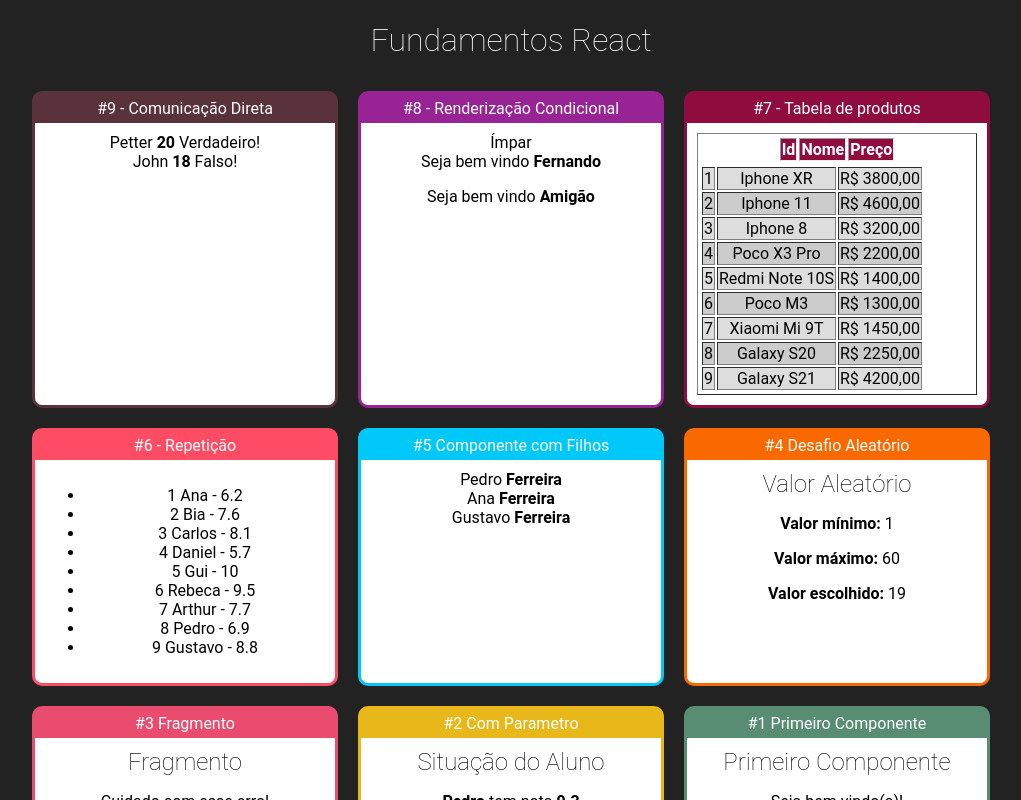
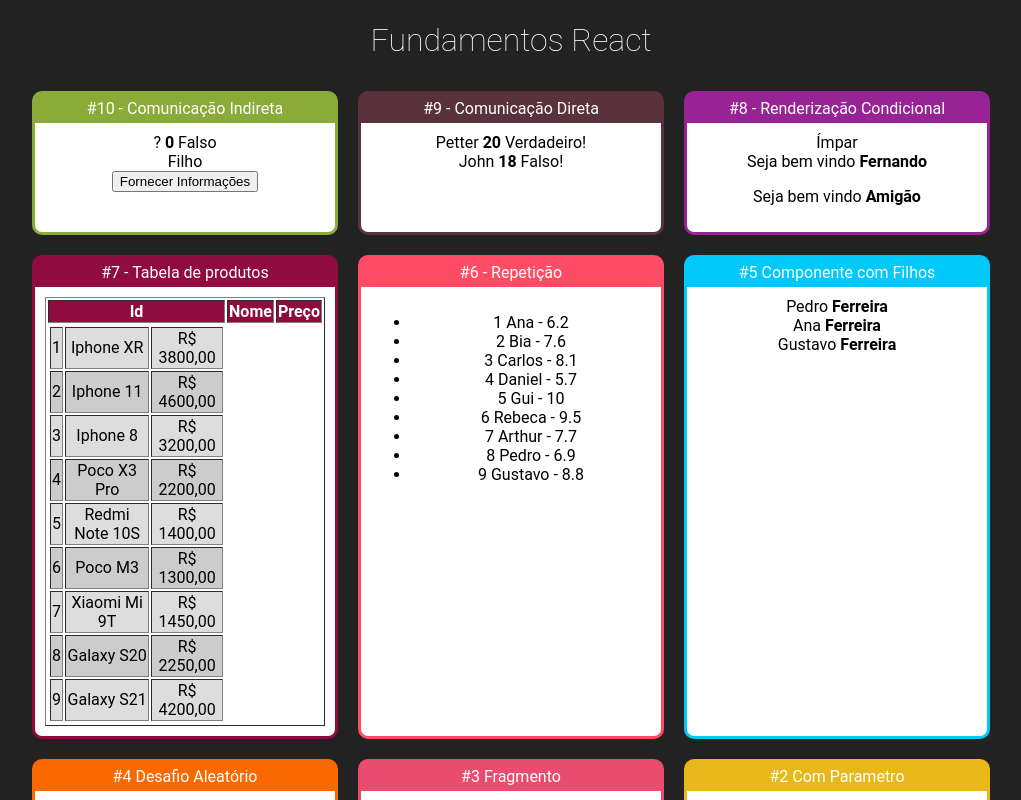
Before and after one commit to juniorlourenco/fundamentos_react, a React (Create React App) app: page / in a window 1280 px wide. Shown: the top 800 px of the page, without its empty margins (129-1150 px from the left). Built offline with nearby package versions, Linux system fonts and the light colour scheme.

Commit message:
indirect communication

```diff
--- a/src/App.jsx
+++ b/src/App.jsx
@@ -2,6 +2,7 @@
 import React from 'react';
 import './App.css';
 
+import IndirectFather from './components/communication/IndirectFather';
 import DirectFather from './components/communication/DirectFather';
 import UsuarioInfo from './components/conditional/UsuarioInfo';
 import ParOuImpar from './components/conditional/ParOuImpar';
@@ -20,6 +21,9 @@ export default () => (
         <h1>Fundamentos React</h1>
 
         <div className="Cards">
+            <Card titulo="#10 - Comunicação Indireta" color="#8BAB39">
+                <IndirectFather></IndirectFather>
+            </Card>
             <Card titulo="#9 - Comunicação Direta" color="#59323C">
                 <DirectFather></DirectFather>
             </Card>
--- /dev/null
+++ b/src/components/communication/IndirectFather.jsx
@@ -0,0 +1,26 @@
+/* eslint-disable import/no-anonymous-default-export */
+import React from 'react';
+import IndirectSon from './IndirectSon';
+
+export default props => {
+    let nome ='?'
+    let idade = 0
+    let nerd = false
+    //nome idade nerd
+    function fornecerInformacoes(nomeParam, idadeParam, nerdParam){
+        nome = nomeParam
+        idade = idadeParam
+        nerd = nerdParam
+    }
+
+    return(
+        <div>
+            <div>
+                <span>{nome} </span>
+                <span><strong>{idade}</strong></span>
+                <span> {nerd ? 'Verdadeiro' : 'Falso'}</span>
+            </div>
+            <IndirectSon quandoClicar={fornecerInformacoes}></IndirectSon>
+        </div>
+    )
+}
--- /dev/null
+++ b/src/components/communication/IndirectSon.jsx
@@ -0,0 +1,19 @@
+/* eslint-disable import/no-anonymous-default-export */
+import React from 'react';
+
+export default props => {
+    return(
+        <div>
+            <div>
+                Filho
+            </div>
+            <button onClick={
+                function (e) {
+                   props.quandoClicar('João', 53, true);
+                }
+            }>
+                Fornecer Informações
+            </button>
+        </div>
+    )
+}
--- a/src/components/repeat/ProductsTable.jsx
+++ b/src/components/repeat/ProductsTable.jsx
@@ -18,13 +18,13 @@ export default props => {
     return(
         <div className="TabelaProdutos">
             <table border="1">
-                <thread>
+                <thead>
                     <tr>
                         <th>Id</th>
                         <th>Nome</th>
                         <th>Preço</th>
                     </tr>
-                </thread>
+                </thead>
                 <tbody>
                     <tr>
                         {getLines()}
```
